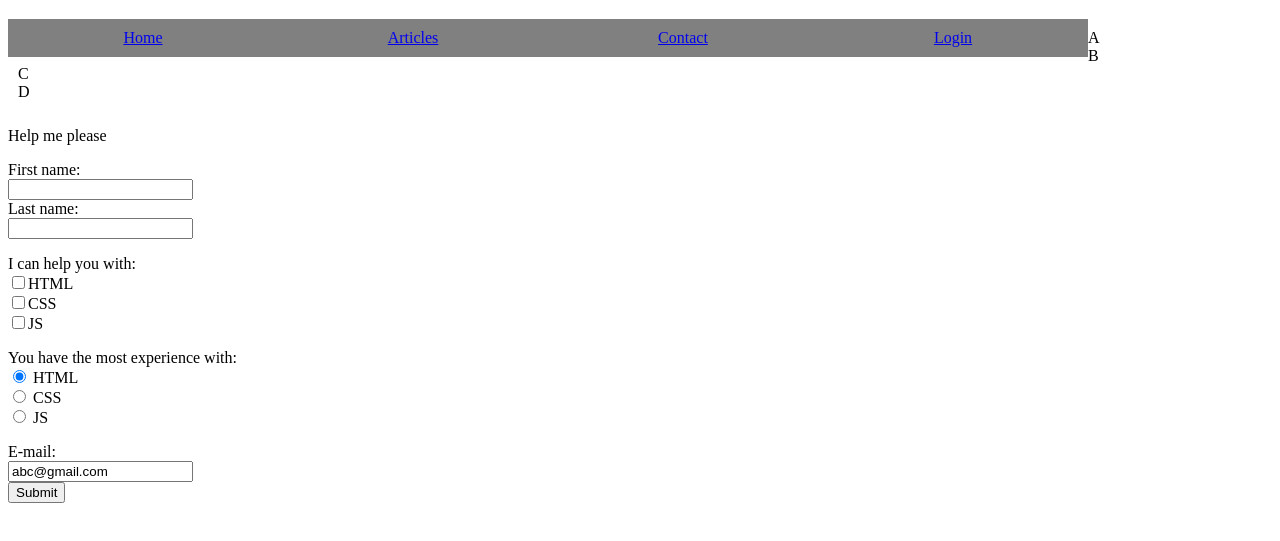
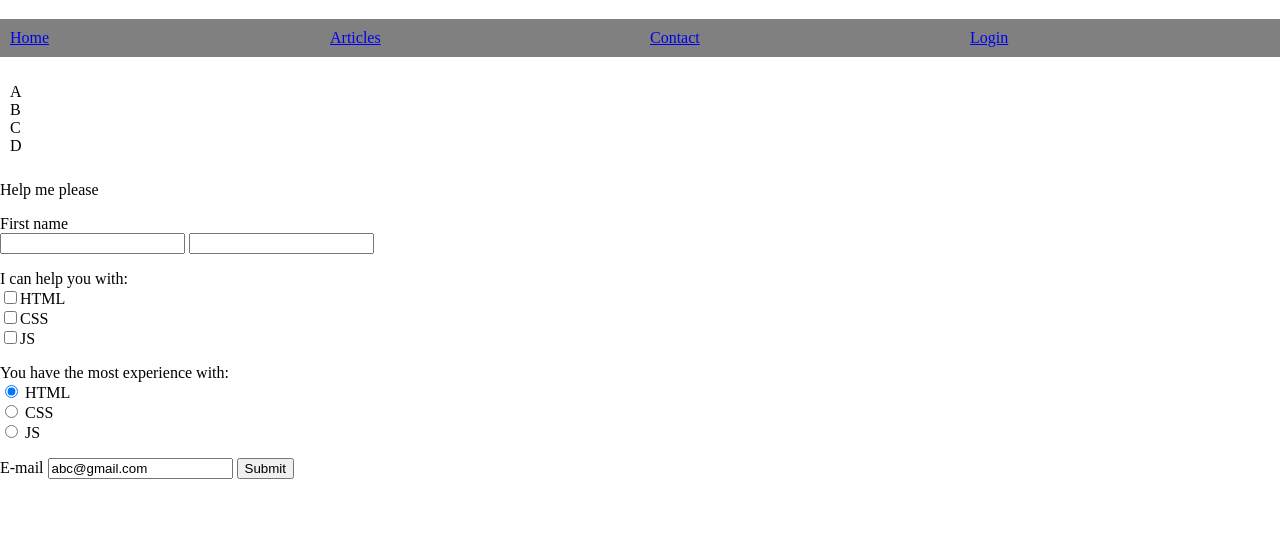
Before and after one commit to jolienkoning/intensive-programming, a plain HTML site: page Test1/contact.html in a window 1280 px wide. Shown: the part 61-602 px from the top of the page. Drawn offline with Linux system fonts and the light colour scheme; a script that the page names is missing.

Commit message:
add changes to exercise 2

```diff
--- a/Test1/contact.html
+++ b/Test1/contact.html
@@ -17,9 +17,9 @@
 
     <nav role="main" class="horizon">
         <ul>
-            <li><a href="file:///C:/Users/Jolien/Documents/Creative%20Technologies%20&%20Entrepreneurship/Programming/Test1/test.html">Home</a></li><!--
+            <li><a href="test.html">Home</a></li><!--
          --><li><a href="#">Articles</a></li><!--
-         --><li><a href="file:///C:/Users/Jolien/Documents/Creative%20Technologies%20&%20Entrepreneurship/Programming/Test1/contact.html">Contact</a></li><!--
+         --><li><a href="contact.html">Contact</a></li><!--
          --><li><a href="#">Login</a></li>
         </ul>
     </nav>
@@ -42,13 +42,14 @@
     <div><p>Help me please</p></div>
 
     <p><form>
-    First name:<br>
-        <input type="text" name="firstname"><br>
-    Last name:<br>
+    <label for="firstname">First name</label>
+
+        <input type="text" name="firstname" id="firstname">
+
         <input type="text" name="lastname">
-    </form></p>
+   </p>
 
-    <p><form>
+    <p>
     I can help you with: <br>
         <input type="checkbox" name="help">HTML <br>
         <input type="checkbox" name="help">CSS<br>
@@ -63,8 +64,8 @@
     </form></p>
 
     <p><form action="action_page.php">
-        E-mail:<br>
-        <input type="text" name="E-mail" value="abc@gmail.com"><br>
+        E-mail
+        <input type="text" name="E-mail" value="abc@gmail.com">
         <input type="submit" value="Submit">
     </form></p>
 
--- a/Test1/css/test.css
+++ b/Test1/css/test.css
@@ -1,5 +1,15 @@
+body {
+	margin: 0;
+}
+
 header h1 {
 	text-align: center;
+}
+
+.clearfix:after {
+  content: "";
+  display: table;
+  clear: both;
 }
 
 .horizon ul{
@@ -9,17 +19,18 @@ header h1 {
 }
 
 .horizon li {
-	display:inline;
-	float:left;
+	display:inline-block;
+	width:25%;
+
+	background-color: grey;
+
+
 }
 
 .horizon a {
-	display:block;
+	display:inline-block;
 	padding:10px;
-	background-color: grey;
 	text-align: center;
-	width:250px;
-	float: right;
 }
 
 .vertical ul {
@@ -41,3 +52,7 @@ nav[role="sub"] ul li {
 	display:block;
 
 	}
+
+label {
+	display:block;
+}
```
Also changed, not shown: Test1/test.html (+12 -11 lines).
